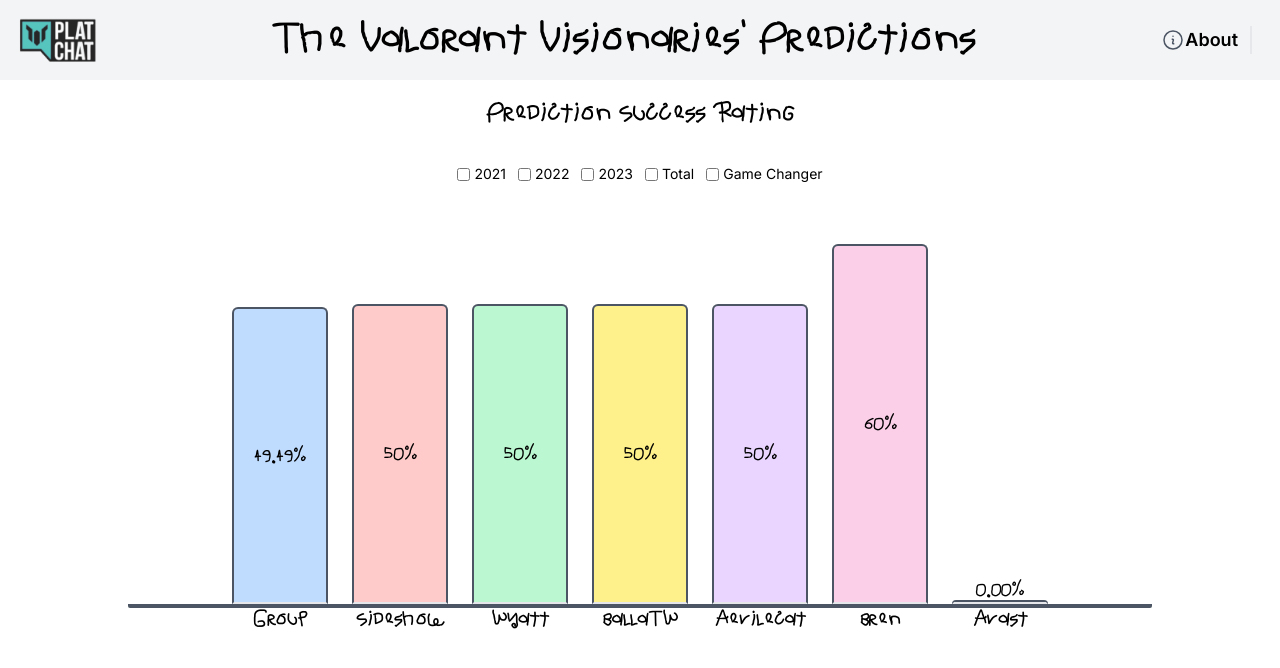
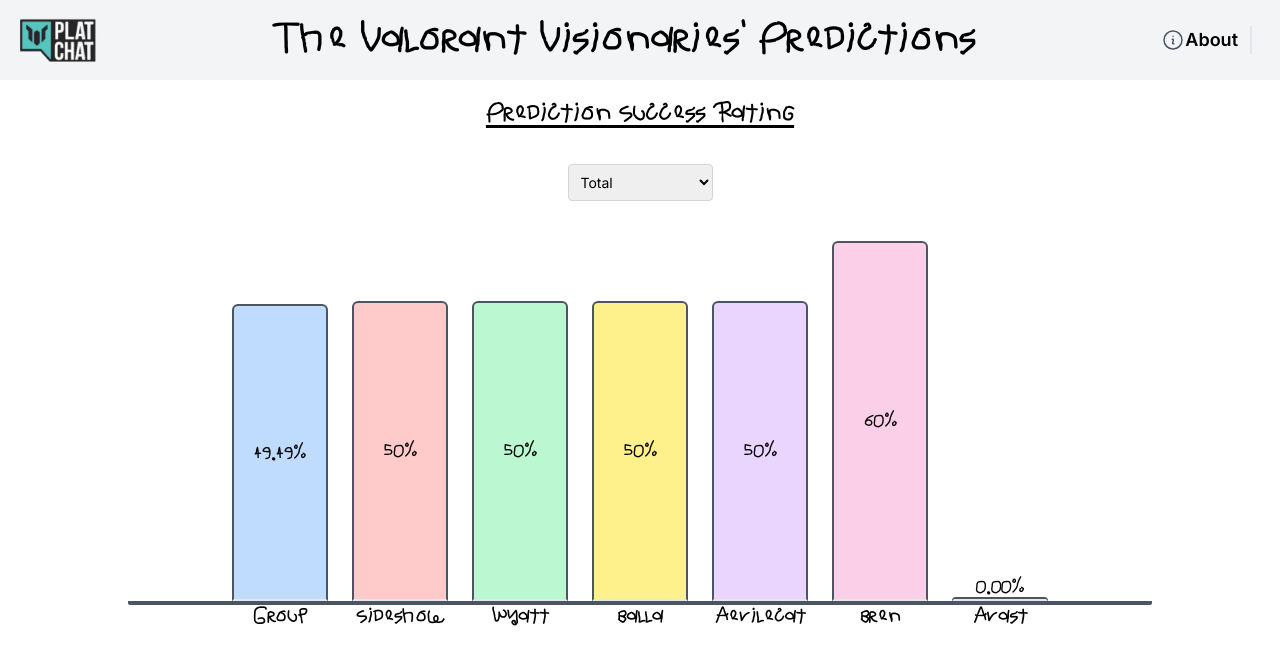
Before and after one commit to johnspeed114/platchat-predictions, a Next.js app: page / in a window 1280 px wide. Shown: the top 668 px of the page. Built offline with nearby package versions, Linux system fonts and the light colour scheme.

Commit message:
filter feature functionality added and fixed bugs

```diff
--- a/app/components/Bars.tsx
+++ b/app/components/Bars.tsx
@@ -12,12 +12,20 @@
   'bg-indigo-200', // Light indigo
 ];
 
+const predictionType = {
+  'Total': ['Total Correct Values', 'Total Values', 'Total Success Rate'],
+  '2023': ['Total Correct Values 2023', 'Total Values 2023', 'Total 2023 Success Rate'],
+  '2022': ['Total Correct Values 2022', 'Total Values 2022', 'Total 2022 Success Rate'],
+  '2021': ['Total Correct Values 2021', 'Total Values 2021', 'Total 2021 Success Rate'],
+  'Game Changers': ['Total GC Correct Values', 'Total GC Values', 'Total GC Success Rate'],
+}
+
 interface BarsProps {
+  data: PredictionData[],
+  type: keyof typeof predictionType
+}
 
-  data: PredictionData[];}
-
-export default function Bars(data: BarsProps) {
-
+export default function Bars({ data, type = 'Total' }: BarsProps) {
 
   // useEffect(() => {
   //   const fetchingData = async () => {
@@ -28,33 +36,32 @@
   //   fetchingData();
   //   // eslint-disable-next-line react-hooks/exhaustive-deps
   // }, []);
- console.log(data.data)
+  const values: string[] = predictionType[type]
+  console.log(values[2], 'eee')
   return (
-    <div className='flex items-end mt-1'>
-      {data.data.map((item, index) => {
-        if (!item['Total Success Rate']) return null;
+    <div className='flex items-end min-h-90'>
+      {data.map((item, index) => {
+        if (!item[values[2]]) return null;
         return (
           <React.Fragment key={index}>
             <div
               className={`anchor-element-${index} relative flex flex-col items-center px-2 sm:px-3`}>
-              {/* [TO DO] put this into a component file later  */}
               <div
                 className={`${backgroundColors[index]} cursor-pointer border-2 border-t-gray-600 border-l-gray-600 border-r-gray-600 rounded-t-md md:w-16 lg:w-24 justify-center flex items-center text-center font-bold sm:text-lg md:text-xl font-childshandwriting hover:bg-opacity-70`}
-                // [FYI]works but when loading the bottom line is not in the right place, starts at the top
+                //[TO DO] when the bar is shown whenever selector is changed the growth animation doesnt work !!!FIX IT!!!
                 style={{
-                  height: `${6 * parseFloat(item['Total Success Rate'])}px`,
+                  height: `${6 * parseFloat(item[values[2]]?.toString() ?? '0')}px`,
                   animation: 'grow 3s ease-out 1',
                   transformOrigin: 'bottom',
                 }}>
                 <span
-                  className={`font-bold ${
-                    item['Total Success Rate'] === '0.00%' && 'mb-6'
-                  }`}
+                  className={`font-bold ${item[values[2]] === '0.00%' && 'mb-6'
+                    }`}
                   style={{
                     animation: `fadeIn 0.5s 3s forwards`,
                     opacity: 0,
                   }}>
-                  {item['Total Success Rate']}
+                  {item[values[2]]}
                 </span>
               </div>
 
@@ -68,7 +75,7 @@
               key={`tooltip-${index}`}
               anchorSelect={`.anchor-element-${index}`}
               place='top'
-              content={`Correct Guesses: ${item['Total Correct Values']}/${item['Total Values']}`}
+              content={`Correct Guesses: ${item[values[0]]}/${item[values[1]]}`}
               className='z-10'
             />
           </React.Fragment>
--- a/app/components/FilterSelector.tsx
+++ b/app/components/FilterSelector.tsx
@@ -1,37 +1,24 @@
 import React, { useState } from 'react';
 
-export default function FilterSelector() {
-  const [selectedFilters, setSelectedFilters] = useState({
+interface FilterSelectorProps {
+  handleFilterChange: (event: React.ChangeEvent<HTMLSelectElement>) => void;
+  type: string;
+}
 
-    '2023': false,
-    '2022': false,
-    '2021': false,
-    "Total": false,
-    'Game Changer': false,
-  });
-
-  const handleCheckboxChange = (event) => {
-    setSelectedFilters({
-      ...selectedFilters,
-      [event.target.name]: event.target.checked,
-    });
-    // Additional actions based on selection can be added here
-  };
-
+export default function FilterSelector({handleFilterChange, type}: FilterSelectorProps) {
   return (
-    <div className='flex flex-row items-center justify-center w-full mb-14 space-x-3'>
-      {Object.keys(selectedFilters).map((filter) => (
-        <label key={filter} className="flex items-center">
-          <input
-          className='mr-1'
-            type="checkbox"
-            name={filter}
-            checked={selectedFilters[filter]}
-            onChange={handleCheckboxChange}
-          />
-          <span>{filter}</span>
-        </label>
-      ))}
+    <div className='flex flex-col items-center justify-center w-full mb-6 sm:mb-10'>
+      <select
+        value={type}
+        onChange={handleFilterChange}
+        className="p-2 border border-gray-300 rounded"
+      >
+        <option value="Total">Total</option>
+        <option value="2023">2023</option>
+        <option value="2022">2022</option>
+        <option value="2021">2021</option>
+        <option value="Game Changers">Game Changers</option>
+      </select>
     </div>
   );
 }
--- a/app/page.tsx
+++ b/app/page.tsx
@@ -4,12 +4,12 @@
 import jsonData from '../public/data.json';
 import Bars from './components/Bars';
 import FilterSelector from './components/FilterSelector';
-import { PredictionData } from './types';
+import { PredictionType } from './types';
 
 const PlatChatMembers = ['Group', 'SideShow'];
 
 export default function Home() {
-  const [data, setData] = useState<PredictionData[]>(jsonData);
+  const [type, setType] = useState<PredictionType>('Total');
   //[NOTE] we will excclude 2023 events for now until i get the data from Kurt if not getting it from the podcast
   // useEffect(() => {
   //   // [NOTE] Really not sure how much people will view this web the first day and/or few hours
@@ -35,22 +35,26 @@
   //       myData[0].GCEvents.successRate = res-8][0]
   //       myData[0].Events2021.successRate = res[11][0]
 
-  //       console.log(myData)
-
   //     }
 
   //   );
   // }, []);
-
+  const handleFilterChange = (event: React.ChangeEvent<HTMLSelectElement>) => {
+    //[Note] Type assertion used here because the possible values of event.target.value
+  // are controlled and known to always match the PredictionType.
+  // [WARNING] Be cautious if modifying the data flow or the values in the dropdown,
+  // as this bypasses TypeScript's type checking.
+    setType(event.target.value as PredictionType);
+  }
 
   return (
     <main className='flex flex-col items-center justify-start p-4 bg-white'>
       <section className='flex flex-col items-center max-w-5xl w-full font-mono text-sm lg:flex justify-center border-b-4 border-gray-600 rounded-sm'>
-        <h2 className='text-xl sm:text-3xl font-childshandwriting font-bold mb-8'>
+        <h2 className='text-xl sm:text-3xl font-childshandwriting font-bold mb-6 sm:mb-8 underline'>
           Prediction Success Rating
         </h2>
-         <FilterSelector />
-        <Bars data={data}/>
+         <FilterSelector handleFilterChange={handleFilterChange} type={type} />
+        <Bars data={jsonData} type={type}/>
       </section>
     </main>
   );
--- a/app/types.ts
+++ b/app/types.ts
@@ -1,18 +1,6 @@
 export interface PredictionData {
     "Name": string;
-    "Total GC Values"?: number;
-    "Total GC Correct Values"?: number;
-    "Total Values 2021"?: number;
-    "Total Correct Values 2021"?: number;
-    "Total Values 2022"?: number;
-    "Total Correct Values 2022"?: number;
-    "Total Values 2023"?: number;
-    "Total Correct Values 2023"?: number;
-    "Total Values"?: number;
-    "Total Correct Values"?: number;
-    "Total GC Success Rate"?: string | null;
-    "Total 2021 Success Rate"?: string | null;
-    "Total 2022 Success Rate"?: string | null;
-    "Total 2023 Success Rate"?: string | null;
-    "Total Success Rate"?: string | null;
+    [key:string]: string | number | null | undefined;
   }
+
+  export type PredictionType = 'Total' | '2023' | '2022' | '2021' | 'Game Changers'
--- a/public/data.json
+++ b/public/data.json
@@ -36,7 +36,7 @@
     "Total Success Rate": "50%"
   },
   {
-    "Name": "BallaTW",
+    "Name": "Balla",
     "Total Values 2022": 12,
     "Total Correct Values 2022": 6,
     "Total Values": 12,
--- a/tailwind.config.ts
+++ b/tailwind.config.ts
@@ -17,6 +17,10 @@
           'conic-gradient(from 180deg at 50% 50%, var(--tw-gradient-stops))',
         'handdrawn-backline': "url('/public/images/backline.png')",
       },
+      spacing: {
+        '90': '22.5rem',
+      },
+
       // keyframes: {
       //   grow: {
       //     from: {
```
